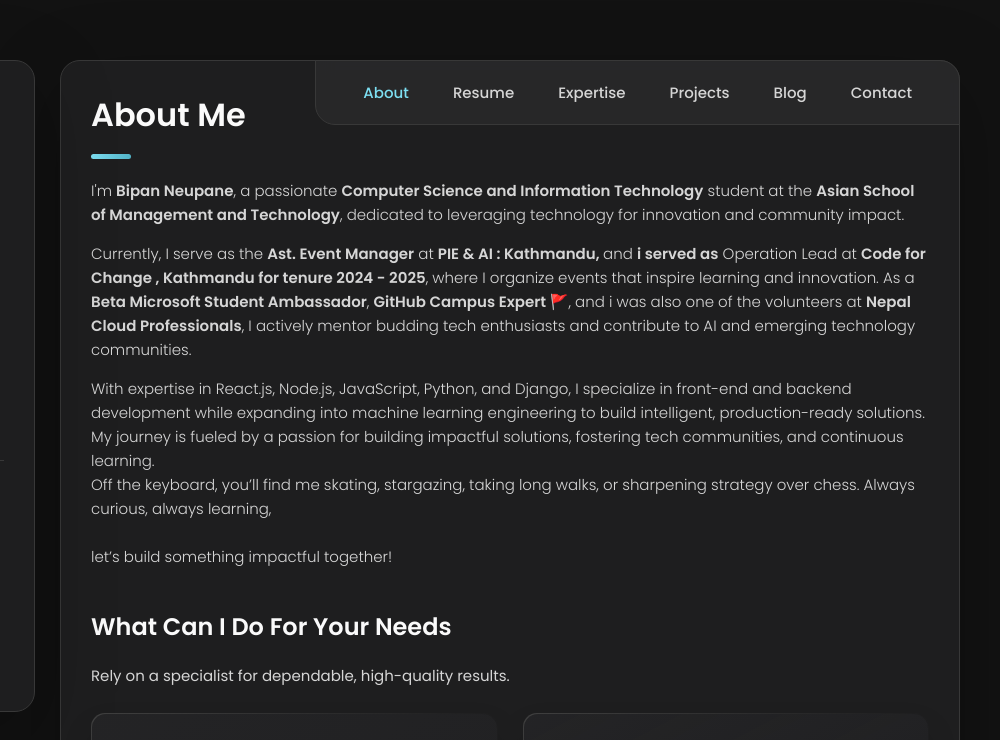
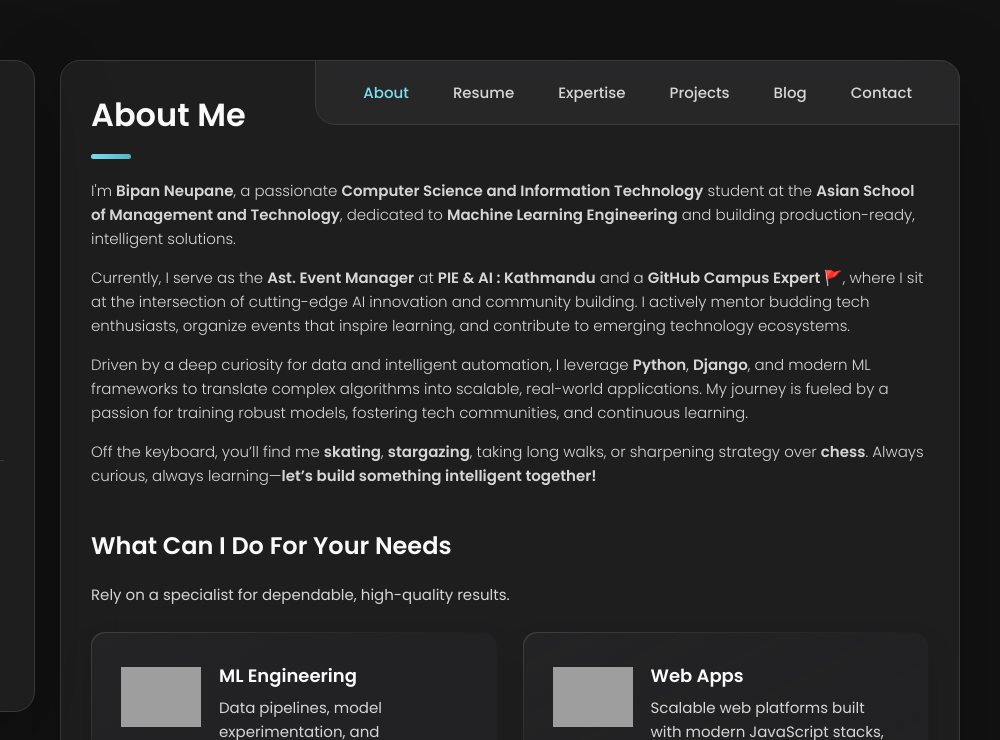
Before and after one commit to Bipan101/bipan-portfolio, a plain HTML site: page index.html in a window 1280 px wide. Shown: the top 740 px of the page, 280-1280 px from the left. Drawn offline with nearby package versions, Linux system fonts and the light colour scheme; grey boxes are pictures that could not be loaded.

Commit message:
Fix About section text

```diff
--- a/index.html
+++ b/index.html
@@ -234,25 +234,16 @@
 
         <section class="about-text">
           <p>
-            I'm <b>Bipan Neupane</b>, a passionate <b>Computer Science and Information Technology</b> student at the <b>Asian School of Management and Technology</b>,
-             dedicated to leveraging technology for innovation and community impact.
-
+            I'm <b>Bipan Neupane</b>, a passionate <b>Computer Science and Information Technology</b> student at the <b>Asian School of Management and Technology</b>, dedicated to <b>Machine Learning Engineering</b> and building production-ready, intelligent solutions.
           </p>
           <p>
-            Currently, I serve as the <b>Ast. Event Manager</b> at <b>PIE & AI : Kathmandu, </b> and <b> i served as</b> Operation Lead at <b> Code for Change , Kathmandu for tenure 2024 - 2025</b>,
-            where I organize events that inspire learning and innovation. As a <b>Beta Microsoft Student Ambassador</b>, <b>GitHub Campus Expert 🚩</b>, and i was also one of the volunteers at
-            <b>Nepal Cloud Professionals</b>, I actively mentor budding tech enthusiasts and contribute to AI and emerging technology communities.
+            Currently, I serve as the <b>Ast. Event Manager</b> at <b>PIE & AI : Kathmandu</b> and a <b>GitHub Campus Expert 🚩</b>, where I sit at the intersection of cutting-edge AI innovation and community building. I actively mentor budding tech enthusiasts, organize events that inspire learning, and contribute to emerging technology ecosystems.
           </p>
           <p>
-            With expertise in React.js, Node.js, JavaScript, Python, and Django, I specialize in front-end and backend development while expanding into
-            machine learning engineering to build intelligent, production-ready solutions. My journey is fueled by a passion for building impactful solutions,
-            fostering tech communities, and continuous learning.
-
-<br>
-           Off the keyboard, you’ll find me skating, stargazing, taking long walks, or sharpening strategy over chess. Always curious, always learning,
-
-<br><br>
-            let’s build something impactful together!
+            Driven by a deep curiosity for data and intelligent automation, I leverage <b>Python</b>, <b>Django</b>, and modern ML frameworks to translate complex algorithms into scalable, real-world applications. My journey is fueled by a passion for training robust models, fostering tech communities, and continuous learning.
+          </p>
+          <p>
+            Off the keyboard, you’ll find me <b>skating</b>, <b>stargazing</b>, taking long walks, or sharpening strategy over <b>chess</b>. Always curious, always learning—<b>let’s build something intelligent together!</b>
           </p>
         </section>
 
```
